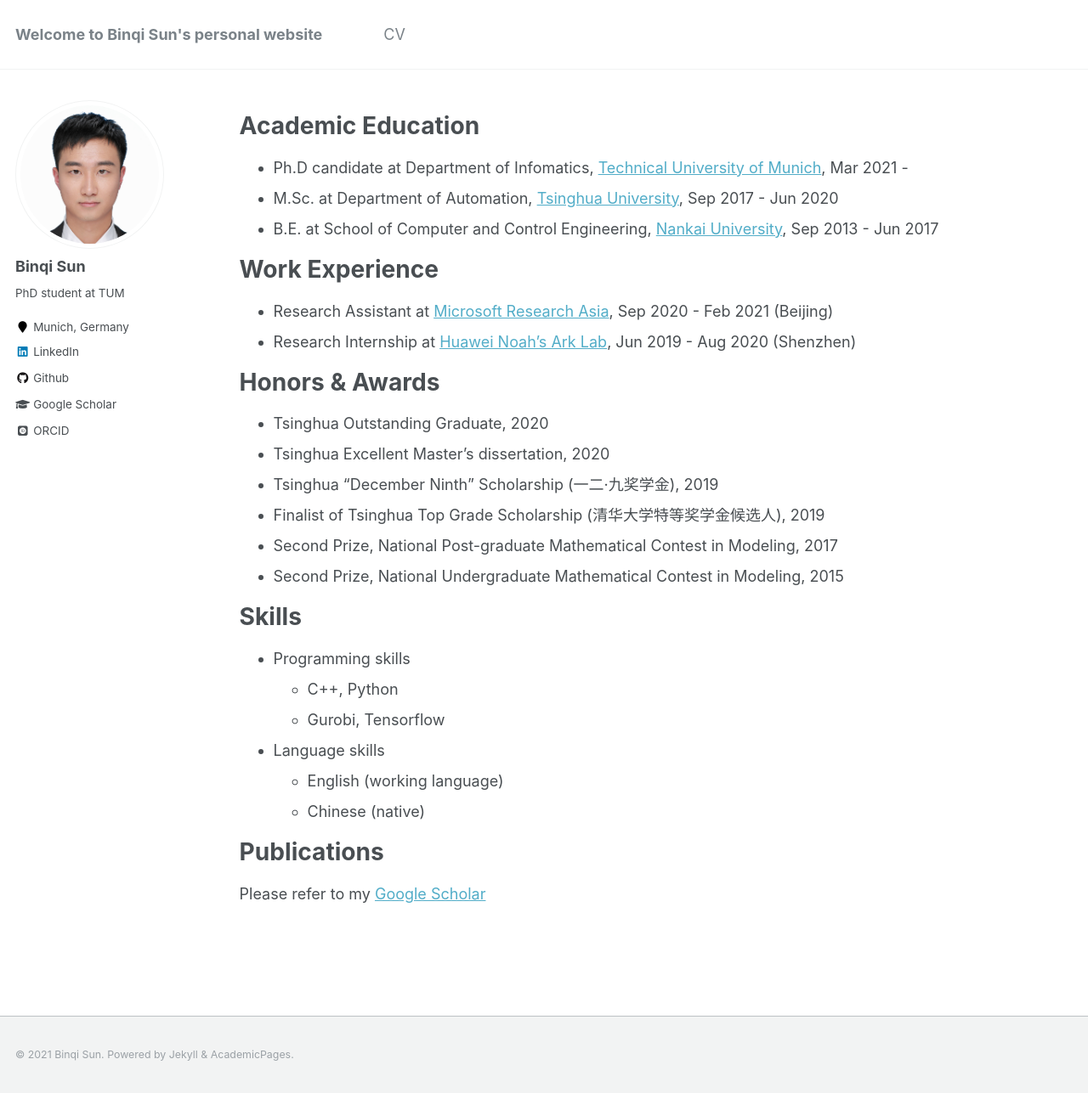
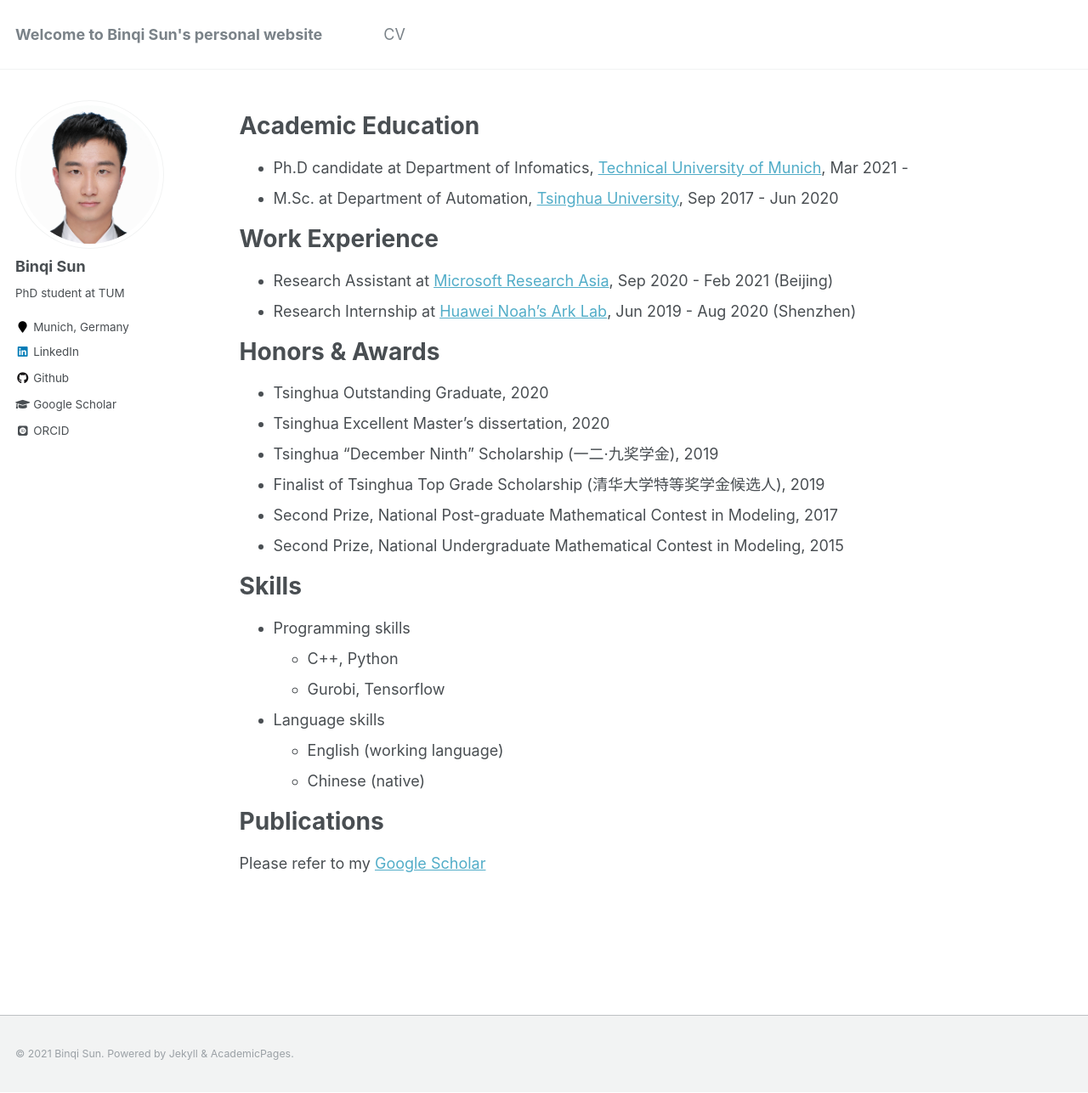
Before and after one commit to binqi-sun/binqi-sun.github.io, a Jekyll site: the page built from _pages/cv.md, in a window 1280 px wide and 1287 px high. Shown: the whole window at 85% size. Built offline with Jekyll 4.4.1, drawn with Linux system fonts in a browser that asks for light colours; some web fonts are replaced.

Commit message:
update cv

```diff
--- a/_pages/cv.md
+++ b/_pages/cv.md
@@ -13,7 +13,7 @@ Academic Education
 ======
 * Ph.D candidate at Department of Infomatics, [Technical University of Munich](https://www.tum.de/en/), Mar 2021 -
 * M.Sc. at Department of Automation, [Tsinghua University](https://www.tsinghua.edu.cn/en/), Sep 2017 - Jun 2020
-* B.E. at School of Computer and Control Engineering, [Nankai University](https://en.nankai.edu.cn/), Sep 2013 - Jun 2017
+<!-- * B.E. at School of Computer and Control Engineering, [Nankai University](https://en.nankai.edu.cn/), Sep 2013 - Jun 2017 -->
 
 Work Experience
 ======
```
